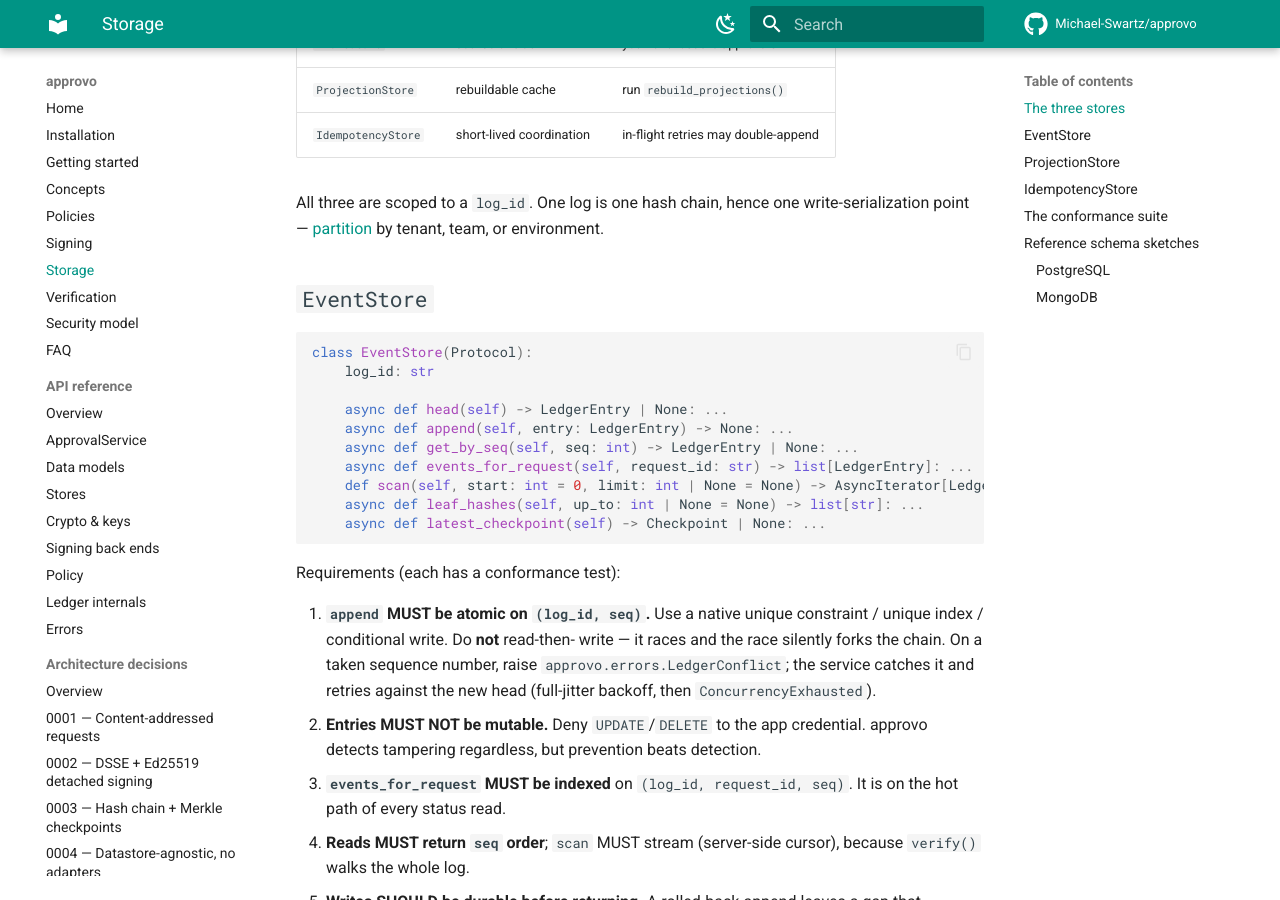
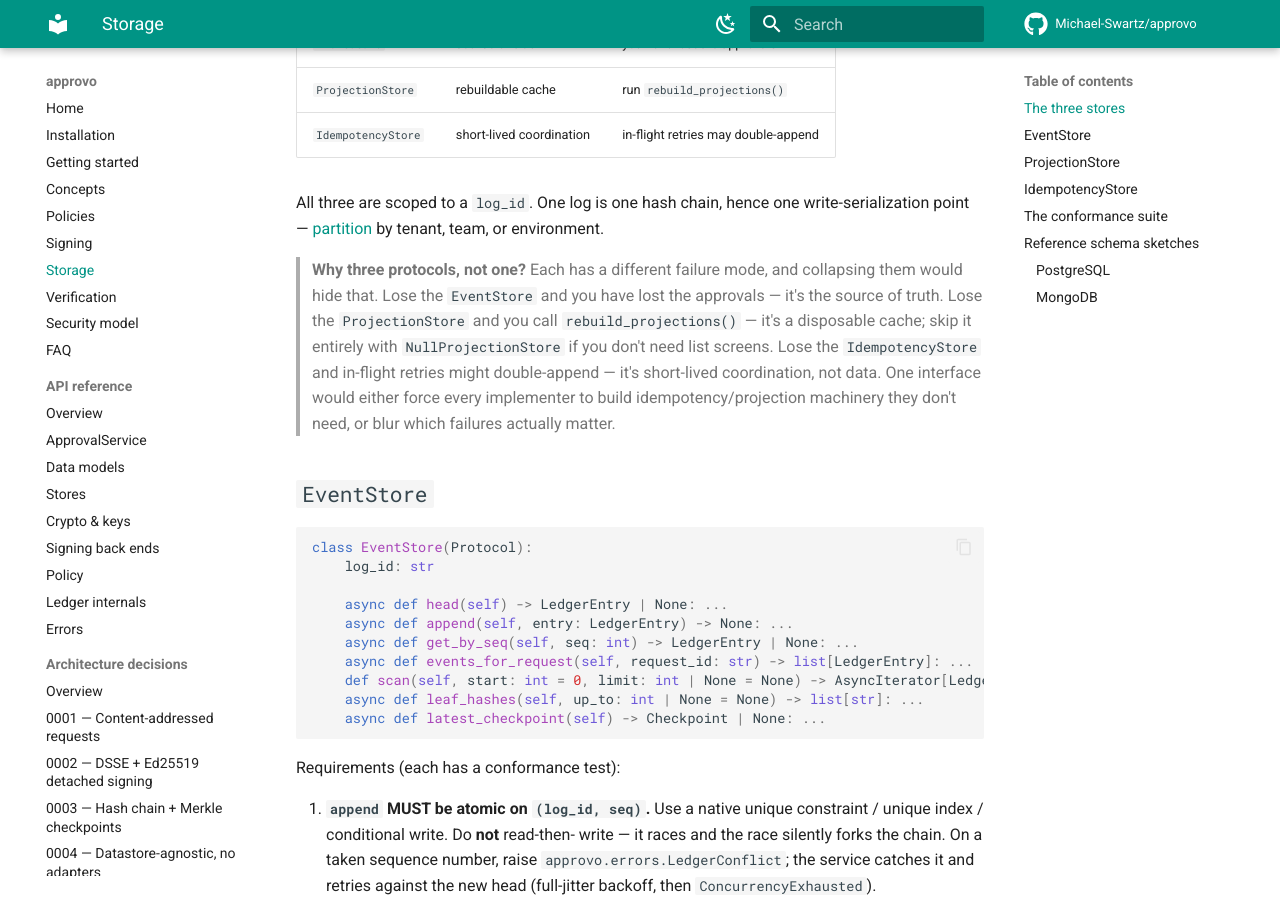
Before and after one commit to Michael-Swartz/approvo, an MkDocs documentation site: the page built from docs/storage.md, in a window 1280 px wide and 900 px high, scrolled down 423 px. Built offline with MkDocs 1.6.1 and Material for MkDocs 9.7.7, drawn with Linux system fonts in a browser that asks for light colours; comment, search, counter and statistics services are not loaded.

Commit message:
Docs: consolidate 3-protocols rationale into storage.md
Co-authored-by: Michael-Swartz <51866528+Michael-Swartz@users.noreply.github.com>

```diff
--- a/docs/storage.md
+++ b/docs/storage.md
@@ -19,6 +19,16 @@ rot.
 All three are scoped to a `log_id`. One log is one hash chain, hence one
 write-serialization point — [partition](adr/0008-one-chain-per-log.md) by
 tenant, team, or environment.
+
+> **Why three protocols, not one?** Each has a different failure mode, and
+> collapsing them would hide that. Lose the `EventStore` and you have lost
+> the approvals — it's the source of truth. Lose the `ProjectionStore` and
+> you call `rebuild_projections()` — it's a disposable cache; skip it
+> entirely with `NullProjectionStore` if you don't need list screens. Lose
+> the `IdempotencyStore` and in-flight retries might double-append — it's
+> short-lived coordination, not data. One interface would either force
+> every implementer to build idempotency/projection machinery they don't
+> need, or blur which failures actually matter.
 
 ## `EventStore`
 
```
Also changed, not shown: README.md (+3 -3 lines), docs/faq.md (+3 -6 lines), docs/index.md (+1 -5 lines), docs/reference/stores.md (+3 -3 lines).
